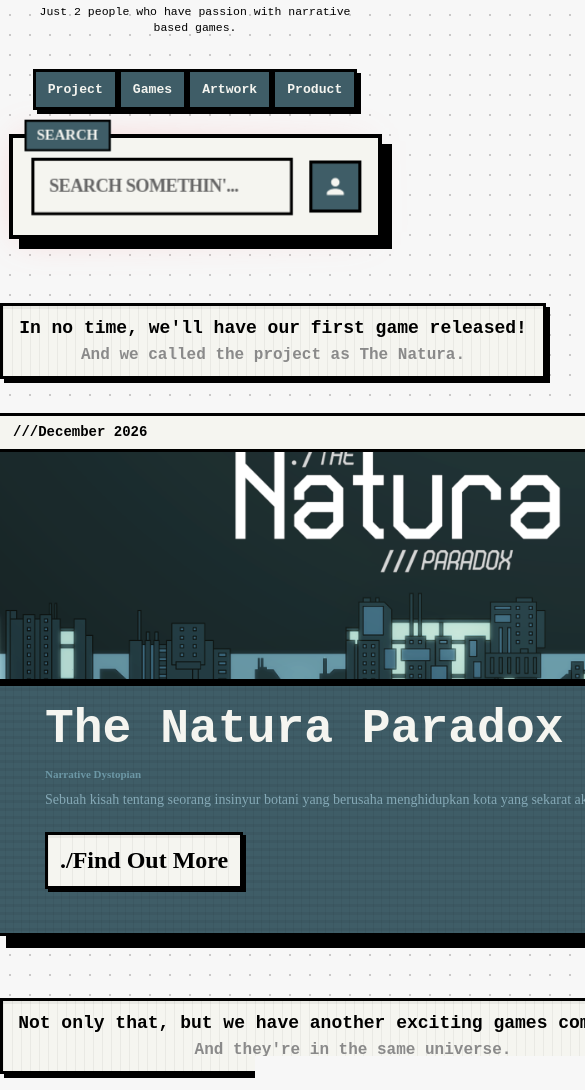
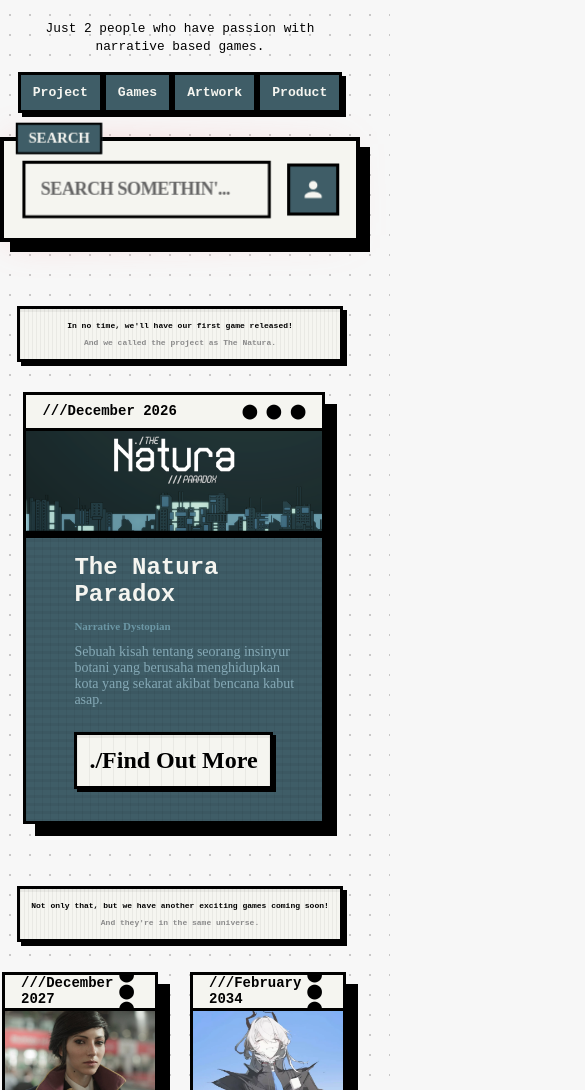
Before and after one commit to 8110118/Holix-Paradox, a plain HTML site: page index.html in a window 390 px wide. Shown: the part 215-1305 px from the top of the page, 585 px wide, since content can reach past the window. Drawn offline with Linux system fonts and the light colour scheme; a small style sheet from the web is missing; a web font is replaced by a local one.

Commit message:
fix layout phone part 1

```diff
--- a/css/style.css
+++ b/css/style.css
@@ -695,16 +695,16 @@ a > .psv {
 
 @media (max-width: 430px) {
     .banner {
-        padding:80px 12px 32px 12px;
+        padding: 80px 16px 16px 16px;
     }
 
     .banner img {
-        width: 80% !important;
-        max-width: 320px !important;
+        width: 90% !important;
+        max-width: 420px !important;
     }
 
     .text-slogan {
-        font-size: 0.72rem !important;
+        font-size: 0.8rem !important;
         line-height: 1.4;
     }
 
@@ -728,7 +728,7 @@ a > .psv {
 
     ul.navbar-list li a {
         display: flex !important;
-        padding: 10 px 12px !important;
+        padding: 10px 12px !important;
         align-items: center;
         justify-content: center;
         width: 100% !important;
@@ -738,13 +738,17 @@ a > .psv {
         text-align: center;
     }
 
-    .main-game, .grid-game-1, .grid-game-2 {
+    .main, .footer {
+        max-width: 360px;
+    }
+    .grid-game-1, .grid-game-2 {
+        display: inline-flex;
+        flex-direction: row;
+        gap: 32px;
+    }
+    .main-game {
         display: flex;
         flex-direction: column;
-        gap: 4px;
-    }
-
-    .main-game {
         width: 100% !important;
         margin-bottom: 32px !important;
     }
@@ -753,13 +757,46 @@ a > .psv {
         flex-direction: column;
         gap: 24px;
     }
+    .future, .future-1, .future-2, .future-3, .future-4 {
+        font-size: 8px;
+    }
+    .future {
+        width: 320px;
+    }
+
+    .future-1 {
+        width: 320px;
+    }
+
+    .future-2 {
+        width: 320px;
+    }
+
+    .future-3 {
+        width: 320px;
+    }
+    .future-4 {
+        width: 100px;
+    }
+
+    .subtext-future {
+        font-size: 8px;
+    }
 
     .card {
-        width: 60% !important;
+        min-width: 100px;
         height: auto;
-        min-height: 600px;
+        min-height: 80px;
         margin: 24px auto;
-        min-width: 300px;
+        max-width: 150px;
+    }
+
+    .natura-paradox > .card {
+        width: 82%;
+        min-width: 150px;
+        max-width: 320px;
+        height: auto;
+        min-height: 200px;
     }
 
     .content {
@@ -768,7 +805,7 @@ a > .psv {
         gap: 0;
     }
     .card > .content > .text-button-card > .button {
-        margin-bottom: 24px;
+        margin-bottom: 12px;
         padding: 16px 24px;
         font-size: 16px;
     }
@@ -779,13 +816,16 @@ a > .psv {
     }
 
     .text-button-card > h1 {
-        font-size: clamp(4rem, 4vw, 7.5rem);
+        font-size: 12px;
         margin-bottom: 8px;
+    }
+    .natura-paradox > .card > .content > .text-button-card > h1 {
+    font-size: 24px;
     }
 
     .game-image-card {
-        height: 180px;
-        max-height: 227px;
+        height: 80px;
+        max-height: 100px;
         aspect-ratio: 1 / 1;
         width: 100%;
         border-left: none;
@@ -795,7 +835,8 @@ a > .psv {
     }
 
     .card-update {
-        width: 92%;
+        width: 82%;
+        min-width: 300px;
         transform: scale(1);
     }
 }
```
